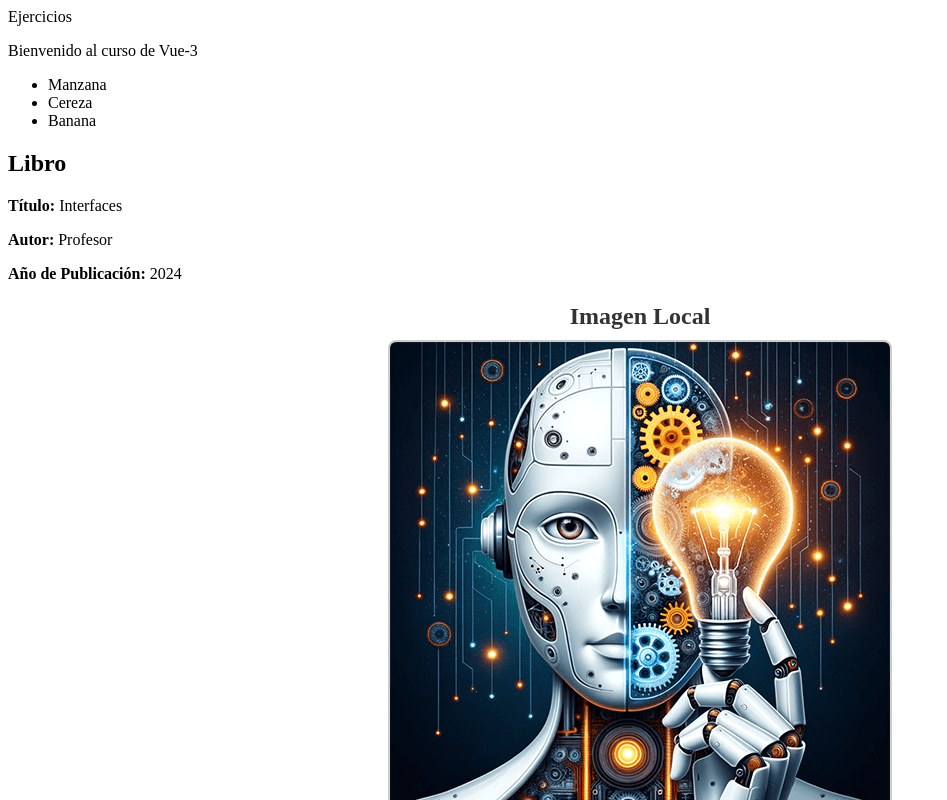
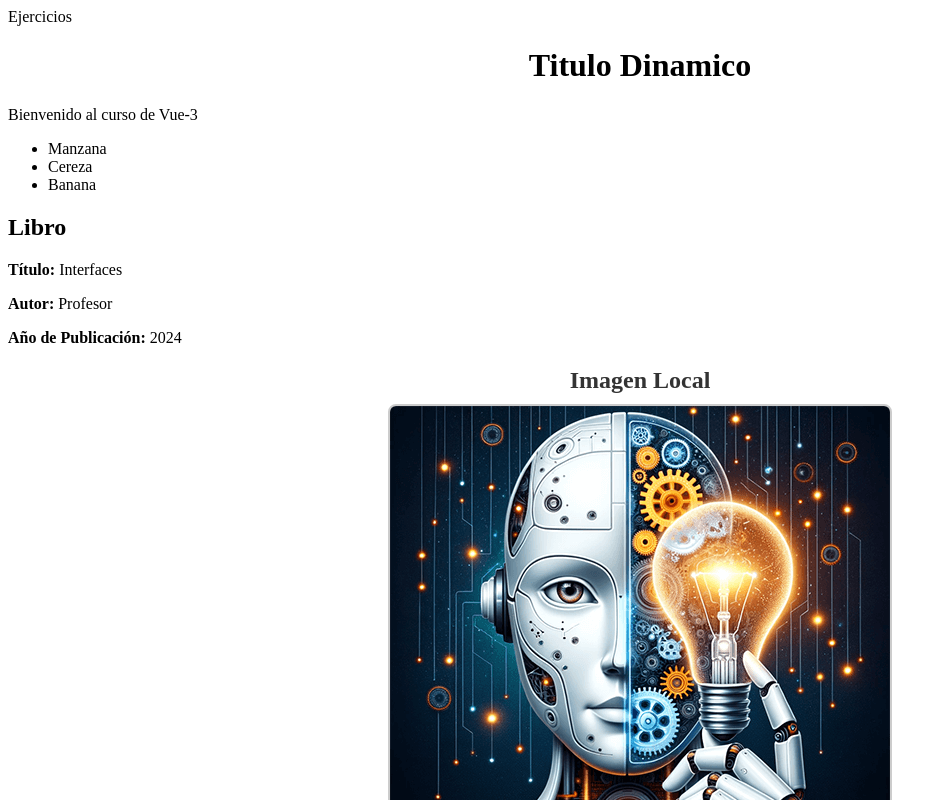
Before and after one commit to SebastianRoberto/dam-di.ejercicios.lev.15.SebastiaPalomino, a Vue app in the folder sesion-03/: page / in a window 1280 px wide. Shown: the top 800 px of the page, without its empty margins (0-947 px from the left). Built offline with nearby package versions, Linux system fonts and the light colour scheme.

Commit message:
Titulo Dinamico

```diff
--- a/sesion-03/src/App.vue
+++ b/sesion-03/src/App.vue
@@ -3,7 +3,7 @@ import ListaEstatica  from   './components/ListaEstatica.vue';
 import MensajeEstatico  from   './components/MensajeEstatico.vue';
 import LibroInfo  from   './components/LibroInfo.vue';
 import ImagenEstatica from './components/ImagenEstatica.vue';
-
+import TituloDInamico from './components/TituloDInamico.vue';
 </script>
 
 <template>
@@ -11,7 +11,7 @@ import ImagenEstatica from './components/ImagenEstatica.vue';
   <div>
    Ejercicios
 </div>
-
+<TituloDInamico></TituloDInamico>
  <MensajeEstatico></MensajeEstatico>
  <ListaEstatica></ListaEstatica>
  <LibroInfo></LibroInfo>
--- /dev/null
+++ b/sesion-03/src/components/TituloDInamico.vue
@@ -0,0 +1,16 @@
+<template>
+    <div class="titulo-dinamico">
+      <h1>{{ titulo }}</h1>
+    </div>
+  </template>
+
+  <script setup>
+  const titulo = "Titulo Dinamico"
+  </script>
+
+  <style scoped>
+  .titulo-dinamico {
+    text-align: center;
+    margin: 20px;
+  }
+  </style>
```
Also changed, not shown: sesion-03/src/components/TItuloDInamico.vue (deleted).
